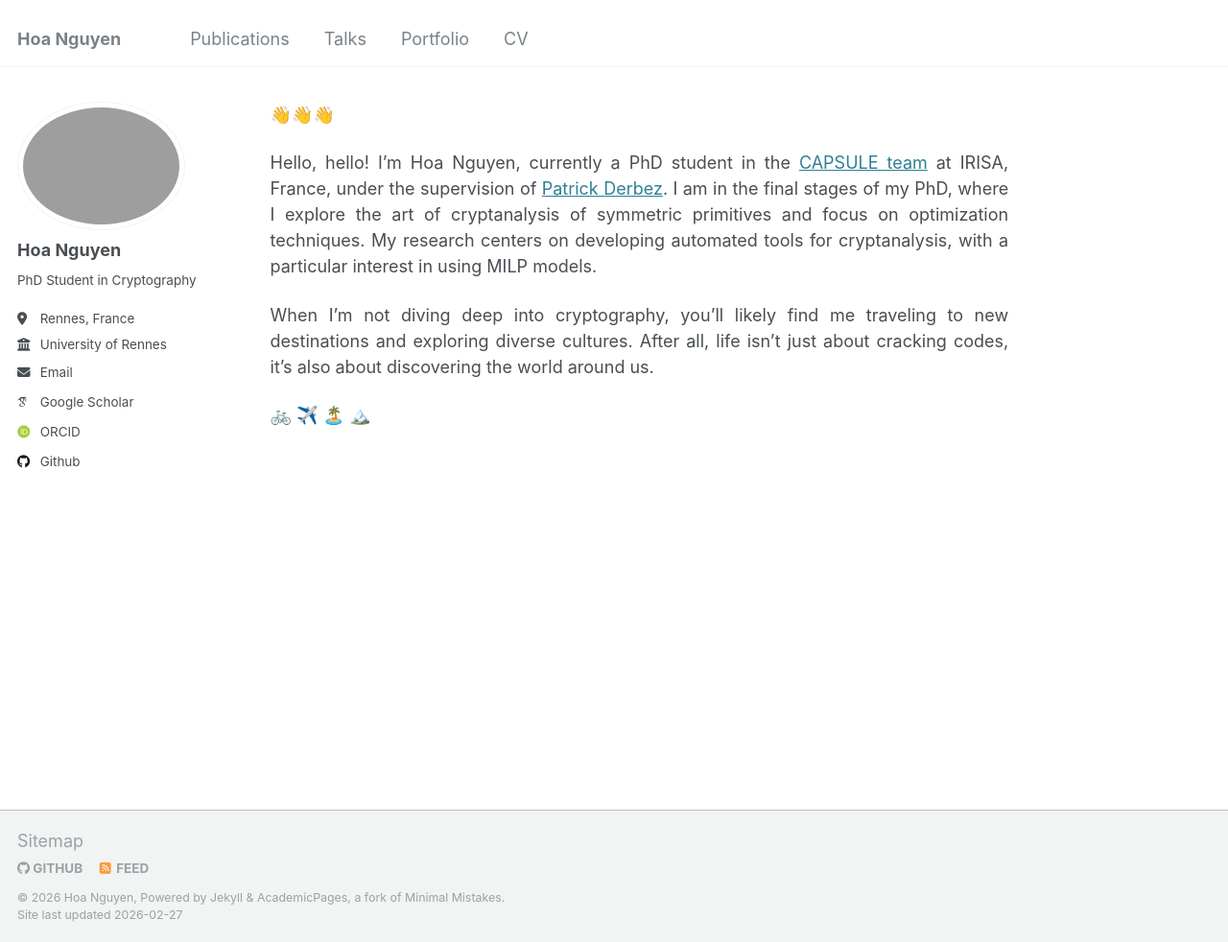
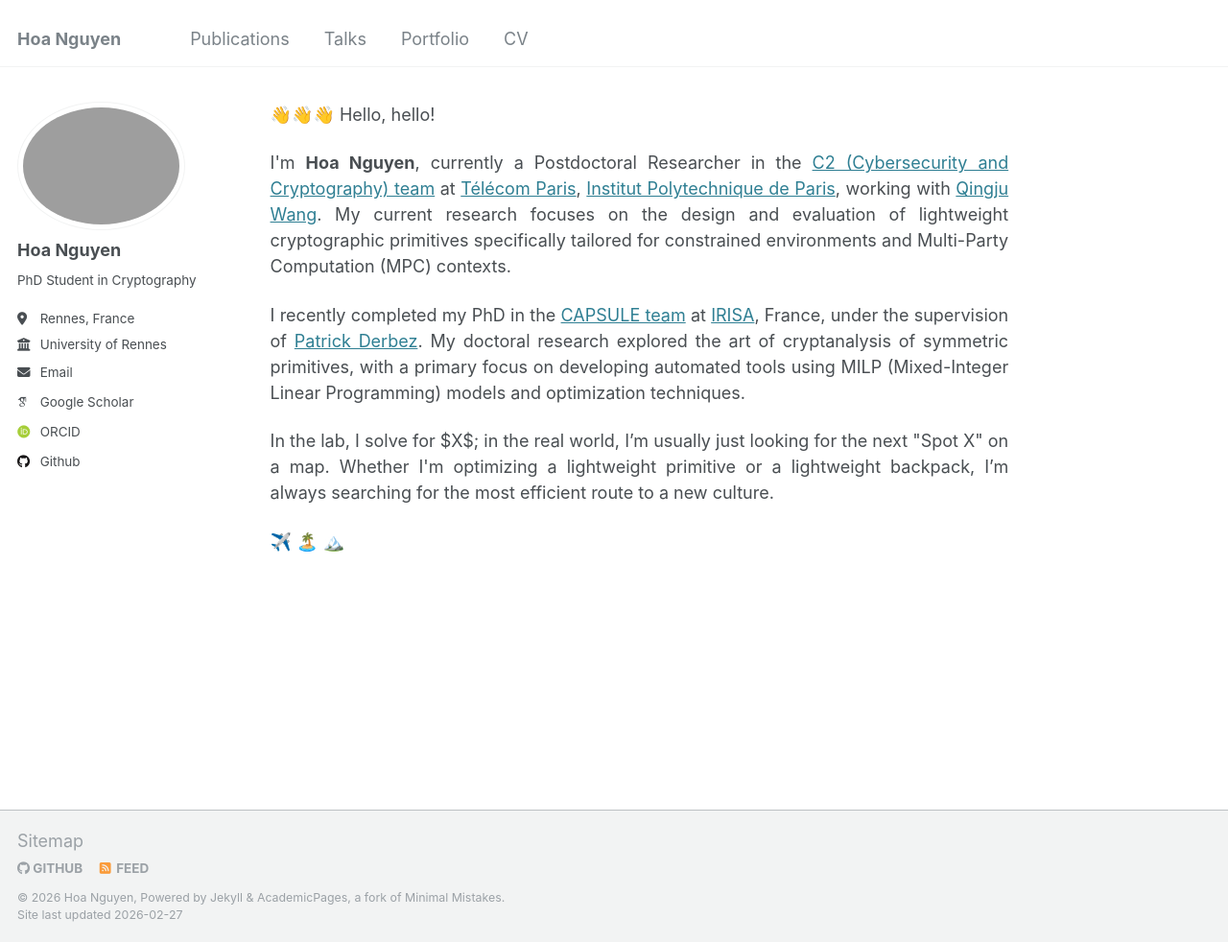
Before and after one commit to HoaNP/HoaNP.github.io, a Jekyll site: the page built from _pages/about.md, in a window 1280 px wide and 982 px high. Shown: the whole window at 96% size. Built offline with Jekyll 4.4.1, drawn with Linux system fonts in a browser that asks for light colours; some web fonts are replaced.

Commit message:
Revise about page content and personal details
Updated personal introduction and research focus.

```diff
--- a/_pages/about.md
+++ b/_pages/about.md
@@ -5,13 +5,15 @@
   - /about.html
 ---
 
-👋👋👋
+👋👋👋 Hello, hello!
 <div style="text-align: justify;">
 
-<p>Hello, hello! I’m Hoa Nguyen, currently a PhD student in the <a href="https://team.inria.fr/capsule/">CAPSULE team</a> at IRISA, France, under the supervision of <a href="https://people.irisa.fr/Patrick.Derbez/">Patrick Derbez</a>. I am in the final stages of my PhD, where I explore the art of cryptanalysis of symmetric primitives and focus on optimization techniques. My research centers on developing automated tools for cryptanalysis, with a particular interest in using MILP models.</p>
+<p>I'm <strong>Hoa Nguyen</strong>, currently a Postdoctoral Researcher in the <a href="https://www.telecom-paris.fr/en/research/labs/information-processing-ltci/teams/cybersecurity-cryptography">C2 (Cybersecurity and Cryptography) team</a> at <a href="https://www.telecom-paris.fr/en/home">Télécom Paris</a>, <a href="https://www.ip-paris.fr/en">Institut Polytechnique de Paris</a>, working with <a href="https://sites.google.com/view/qingjuwang">Qingju Wang</a>. My current research focuses on the design and evaluation of lightweight cryptographic primitives specifically tailored for constrained environments and Multi-Party Computation (MPC) contexts.</p>
 
-<p>When I’m not diving deep into cryptography, you’ll likely find me traveling to new destinations and exploring diverse cultures. After all, life isn’t just about cracking codes, it’s also about discovering the world around us.</p>
+<p>I recently completed my PhD in the <a href="https://team.inria.fr/capsule/">CAPSULE team</a> at <a href="https://www.irisa.fr/en">IRISA</a>, France, under the supervision of <a href="https://people.irisa.fr/Patrick.Derbez/">Patrick Derbez</a>. My doctoral research explored the art of cryptanalysis of symmetric primitives, with a primary focus on developing automated tools using MILP (Mixed-Integer Linear Programming) models and optimization techniques.</p>
+
+<p>In the lab, I solve for $X$; in the real world, I’m usually just looking for the next "Spot X" on a map. Whether I'm optimizing a lightweight primitive or a lightweight backpack, I’m always searching for the most efficient route to a new culture.</p>
 
 </div>
 
-🚲 ✈️ 🏝️ 🏔️
+✈️ 🏝️ 🏔️
```
